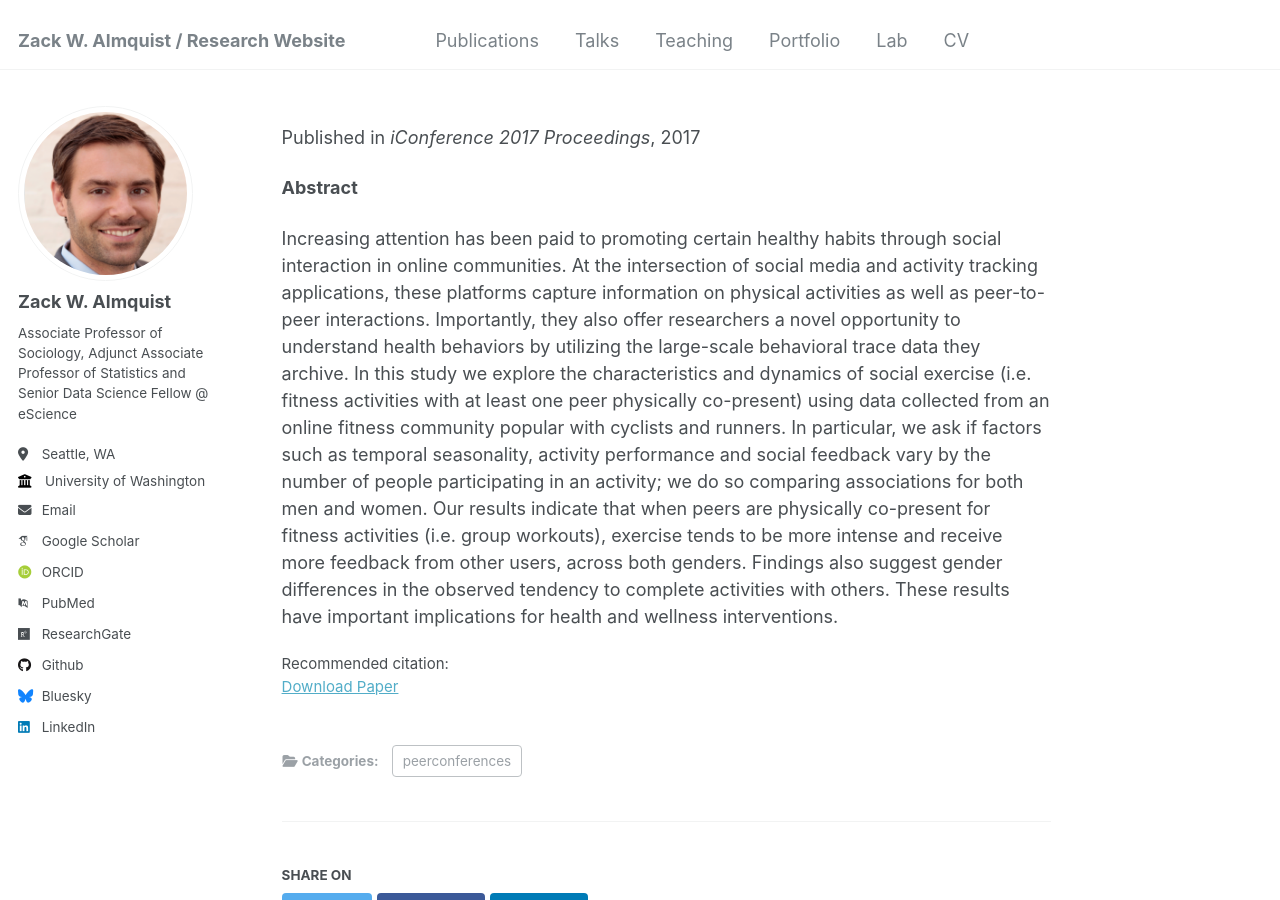
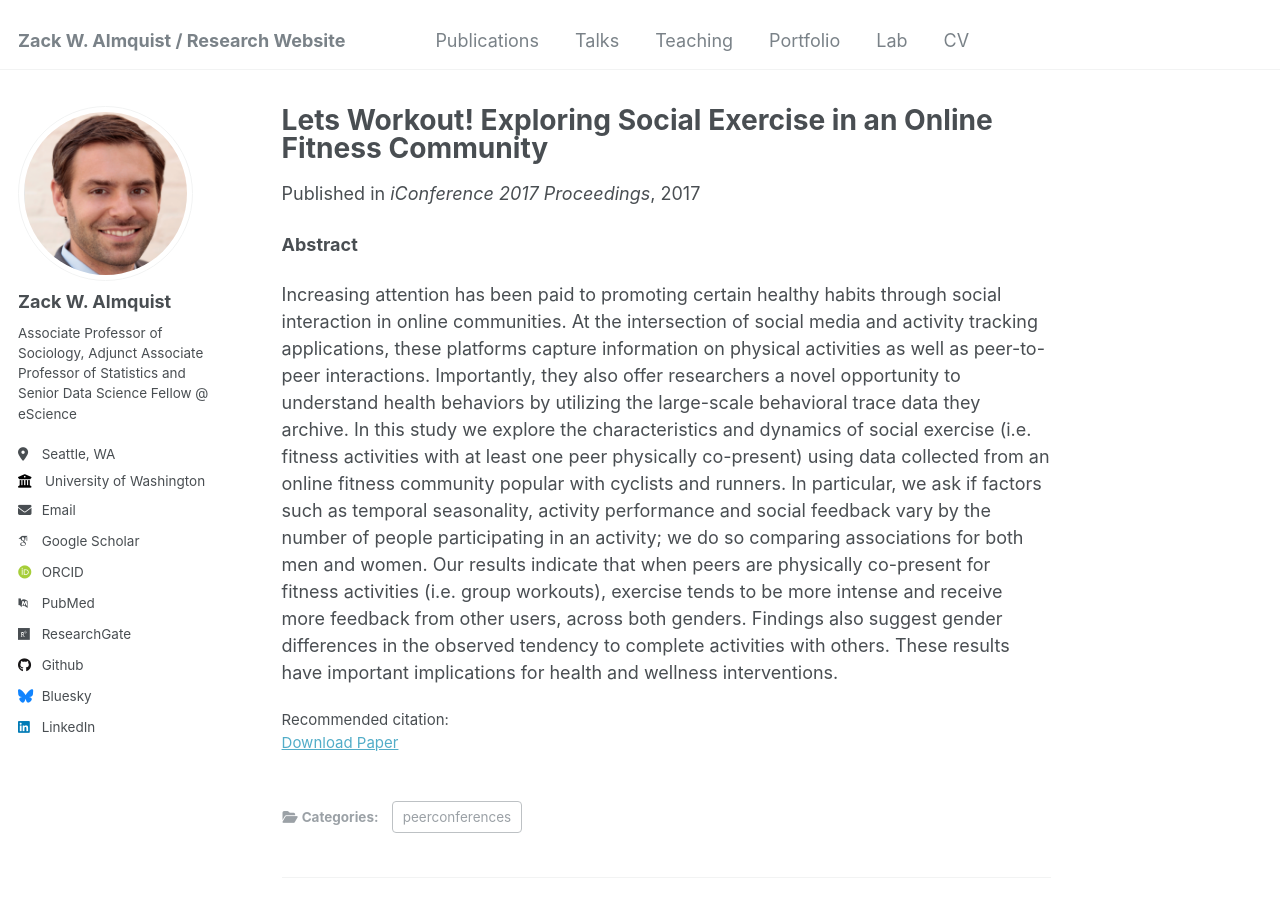
Before and after one commit to zalmquist/zalmquist.github.io, a Jekyll site: the page built from _publications/2017-01-01-ic.md, in a window 1280 px wide and 900 px high. Built offline with Jekyll 4.4.1, drawn with Linux system fonts in a browser that asks for light colours; some web fonts are replaced.

Commit message:
Update 2017-01-01-ic.md

```diff
--- a/_publications/2017-01-01-ic.md
+++ b/_publications/2017-01-01-ic.md
@@ -1,5 +1,5 @@
 ---
-title: ""
+title: "Lets Workout! Exploring Social Exercise in an Online Fitness Community"
 collection: publications
 category: peerconferences
 permalink: /publication/2017-01-01-ic
```
